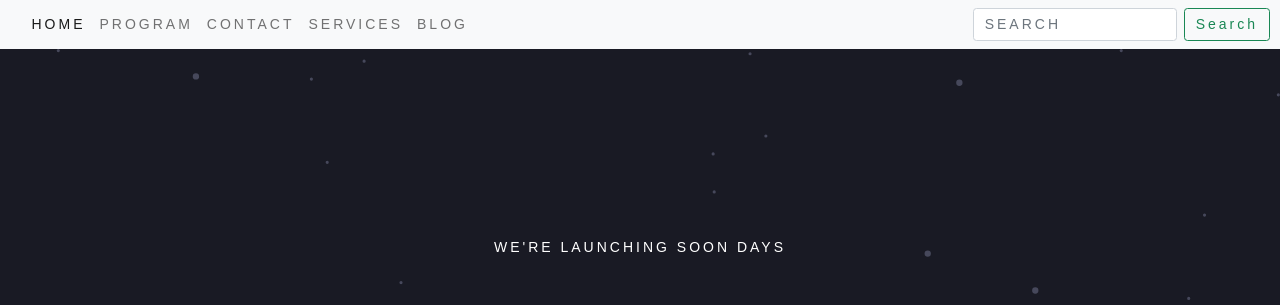
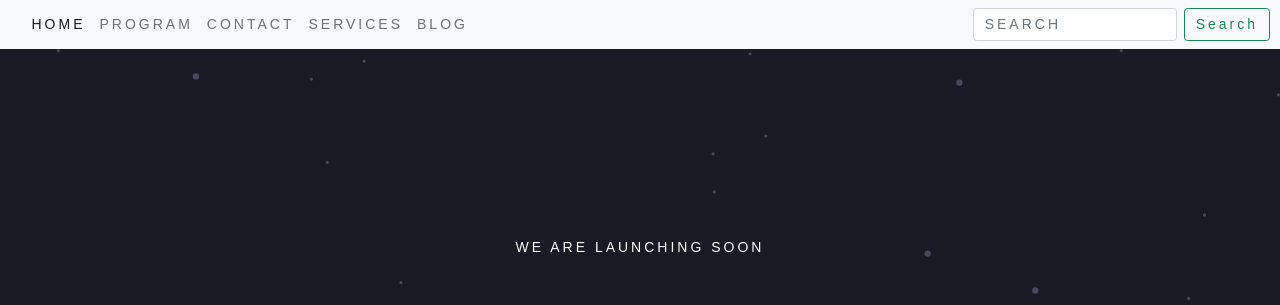
Before and after one commit to Toluwanimi21/gca-project, a plain HTML site: page index.html in a window 1280 px wide. Shown: the top 305 px of the page. Drawn offline with Linux system fonts and the light colour scheme.

Commit message:
Update index.html

```diff
--- a/index.html
+++ b/index.html
@@ -43,7 +43,7 @@
       </nav>
     <div id="body">
         <div id="body-inner">
-            <p id="title">We're launching soon Days</p>
+            <p id="title">We are launching soon</p>
             <div id="time-counter">
                 <div class="counter">
                     <div class="number">08</div>
```
